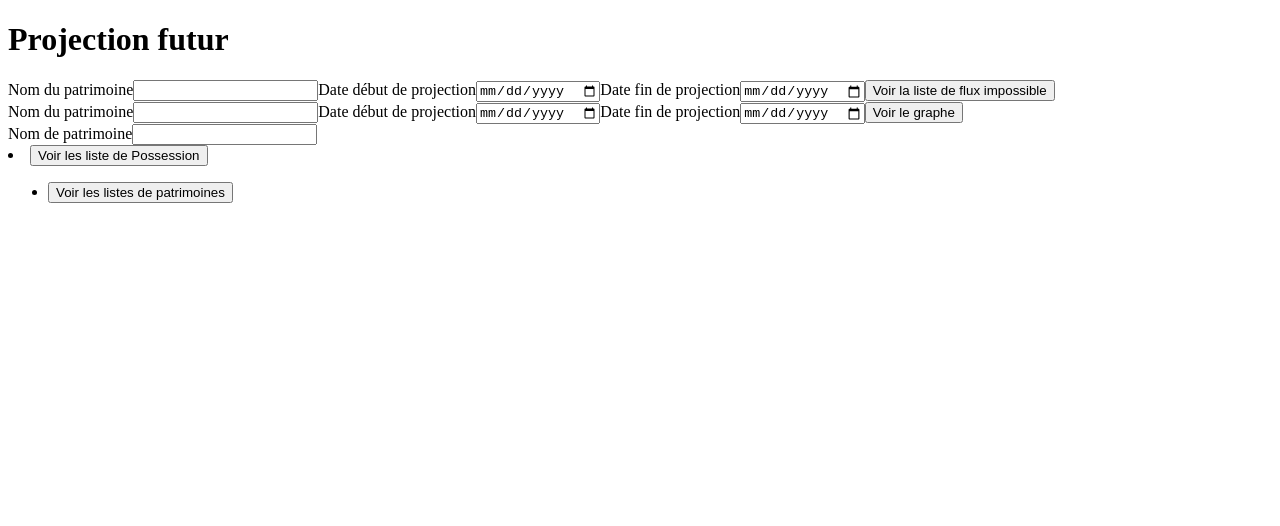
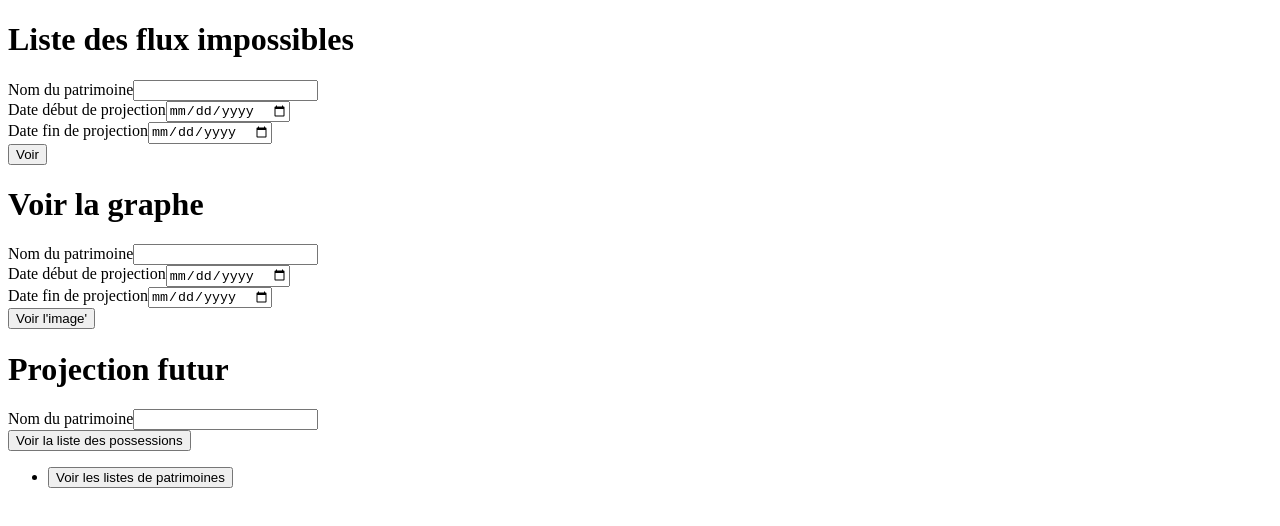
Before and after one commit to PROJET1-G-patrimoine/front-patrimoine, a Next.js app: page /App in a window 1280 px wide. Shown: the top 526 px of the page. Built offline with nearby package versions, Linux system fonts and the light colour scheme.

Commit message:
some style

```diff
--- a/pages/App.tsx
+++ b/pages/App.tsx
@@ -26,7 +26,6 @@ export default function ValeurComptable() {
   }, [patrimoine, start, end]);
 
   const navigateToFluxList = () => {
-    console.log(localStorage.getItem('patrimoine'))
     window.location.href = '/Flux';
   };
   const navigateToGraph = () => {
@@ -40,35 +39,74 @@ export default function ValeurComptable() {
   };
   return (
     <>
-      <h1>Projection futur</h1>
-      <main>
+      <div className="container mx-auto px-4 py-8">
+        <h1 className="text-2xl font-bold mb-4">Liste des flux impossibles</h1>
+        <main className="space-y-6">
+          <section className="bg-white shadow-md rounded-lg p-6">
             <form method='get' action="http://localhost:3000/Flux">
-          <label htmlFor="patrimoine">Nom du patrimoine</label>
-          <input type="text" id="patrimoine" value={patrimoine} onChange={handleInputChange} />
-          <label htmlFor="start">Date début de projection</label>
-          <input type="date" id="start" value={start} onChange={handleInputChange} />
-          <label htmlFor="end">Date fin de projection</label>
-          <input type="date" id="end" value={end} onChange={handleInputChange} />
-          <button onClick={navigateToFluxList}>Voir la liste de flux impossible</button>
+              <div className="mb-4">
+                <label htmlFor="patrimoine" className="block text-sm font-medium">Nom du patrimoine</label>
+                <input type="text" id="patrimoine" value={patrimoine} onChange={handleInputChange} className="w-full mt-1 border border-gray-300 rounded py-2 px-3 focus:outline-none focus:border-blue-500" />
+              </div>
+              <div className="flex flex-col md:flex-row gap-4">
+                <div className="md:w-1/2">
+                  <label htmlFor="start" className="block text-sm font-medium">Date début de projection</label>
+                  <input type="date" id="start" value={start} onChange={handleInputChange} className="w-full mt-1 border border-gray-300 rounded py-2 px-3 focus:outline-none focus:border-blue-500" />
+                </div>
+                <div className="md:w-1/2">
+                  <label htmlFor="end" className="block text-sm font-medium">Date fin de projection</label>
+                  <input type="date" id="end" value={end} onChange={handleInputChange} className="w-full mt-1 border border-gray-300 rounded py-2 px-3 focus:outline-none focus:border-blue-500" />
+                </div>
+              </div>
+              <button onClick={navigateToFluxList} className="mt-4 bg-blue-600 hover:bg-blue-700 text-white font-semibold py-2 px-4 rounded">Voir </button>
             </form>
+          </section>
+
+        </main>
+      </div>
+      <div className="container mx-auto px-4 py-8">
+        <h1 className="text-2xl font-bold mb-4">Voir la graphe</h1>
+        <main className="space-y-6">
+          <section className="bg-white shadow-md rounded-lg p-6">
             <form method='get' action="http://localhost:3000/Graphe">
-          <label htmlFor="patrimoine">Nom du patrimoine</label>
-          <input type="text" id="patrimoine" value={patrimoine} onChange={handleInputChange} />
-          <label htmlFor="start">Date début de projection</label>
-          <input type="date" id="start" value={start} onChange={handleInputChange} />
-          <label htmlFor="end">Date fin de projection</label>
-          <input type="date" id="end" value={end} onChange={handleInputChange} />
-          <button onClick={navigateToGraph}>Voir le graphe</button>
+              <div className="mb-4">
+                <label htmlFor="patrimoine" className="block text-sm font-medium">Nom du patrimoine</label>
+                <input type="text" id="patrimoine" value={patrimoine} onChange={handleInputChange} className="w-full mt-1 border border-gray-300 rounded py-2 px-3 focus:outline-none focus:border-blue-500" />
+              </div>
+              <div className="flex flex-col md:flex-row gap-4">
+                <div className="md:w-1/2">
+                  <label htmlFor="start" className="block text-sm font-medium">Date début de projection</label>
+                  <input type="date" id="start" value={start} onChange={handleInputChange} className="w-full mt-1 border border-gray-300 rounded py-2 px-3 focus:outline-none focus:border-blue-500" />
+                </div>
+                <div className="md:w-1/2">
+                  <label htmlFor="end" className="block text-sm font-medium">Date fin de projection</label>
+                  <input type="date" id="end" value={end} onChange={handleInputChange} className="w-full mt-1 border border-gray-300 rounded py-2 px-3 focus:outline-none focus:border-blue-500" />
+                </div>
+              </div>
+              <button onClick={navigateToGraph} className="mt-4 bg-blue-600 hover:bg-blue-700 text-white font-semibold py-2 px-4 rounded">Voir l'image'</button>
             </form>
+          </section>
+
+        </main>
+      </div>
+      <div className="container mx-auto px-4 py-8">
+        <h1 className="text-2xl font-bold mb-4">Projection futur</h1>
+        <main className="space-y-6">
+          <section className="bg-white shadow-md rounded-lg p-6">
             <form method='get' action="http://localhost:3000/PossessionPage">
-          <label htmlFor="">Nom de patrimoine</label>
-          <input type="text" id="patrimoine" value={patrimoine} onChange={handleInputChange} />
-          <li><button onClick={navigateToPossessionList}>Voir les liste de Possession</button></li>
+              <div className="mb-4">
+                <label htmlFor="patrimoine" className="block text-sm font-medium">Nom du patrimoine</label>
+                <input type="text" id="patrimoine" value={patrimoine} onChange={handleInputChange} className="w-full mt-1 border border-gray-300 rounded py-2 px-3 focus:outline-none focus:border-blue-500" />
+              </div>
+              <button onClick={navigateToPossessionList} className="mt-4 bg-blue-600 hover:bg-blue-700 text-white font-semibold py-2 px-4 rounded">Voir la liste des possessions</button>
             </form>
+          </section>
+
+        </main>
+      </div>
       <ul>
-          <li><button onClick={navigateToPatrimoineList}>Voir les listes de patrimoines</button></li>
+          <li><button onClick={navigateToPatrimoineList} className="mt-4 bg-blue-600 hover:bg-blue-700 text-white font-semibold py-2 px-4 rounded">Voir les listes de patrimoines</button></li>
        </ul>
-      </main>
     </>
   );
 }
--- a/pages/api.tsx
+++ b/pages/api.tsx
@@ -61,7 +61,7 @@ export const argents: Argent[] = [
 ];
 
 export const fluxArgents: FluxArgent[] = [
-    // Ajouter des objets FluxArgent si nécessaire
+
 ];
 
 export const fluxImpossibles: FluxImpossibles[] = [
--- a/pages/types.ts
+++ b/pages/types.ts
@@ -26,7 +26,7 @@ export interface Patrimoine extends RaRecord {
 }
 
 export interface FluxArgent extends RaRecord {
-    // Ajouter des propriétés si nécessaire
+
 }
 
 export interface Possession extends RaRecord {
```
Also changed, not shown: pages/Graphe.tsx (+5 -4 lines), pages/dataProvider/dataProviderFlux.tsx (+4 -4 lines), pages/dataProvider/dataProviderPatrimoine.tsx (+4 -5 lines), pages/dataProvider/dataProviderPossession.tsx (+4 -5 lines), pages/Flux.tsx (line endings or trailing spaces), pages/PossessionPage.tsx (line endings or trailing spaces). Lines whose indentation alone changed are shown as unchanged.
